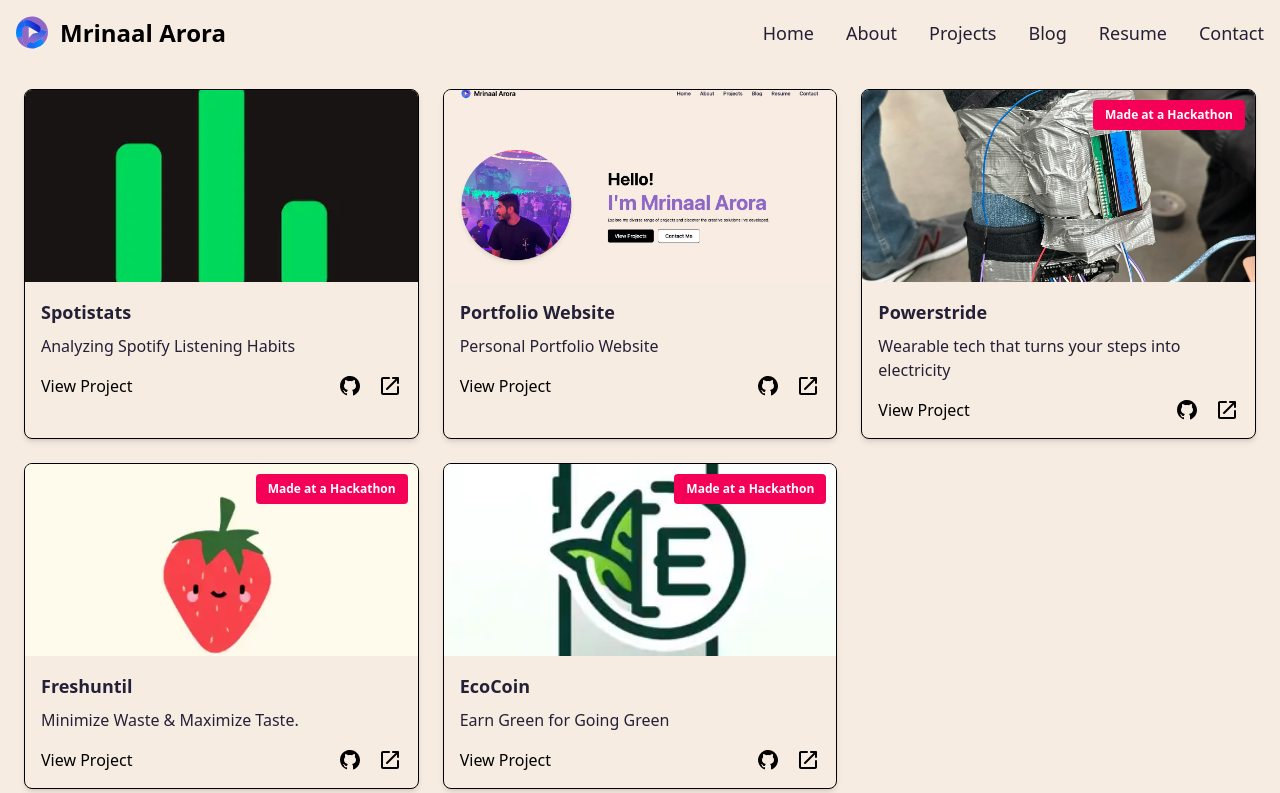
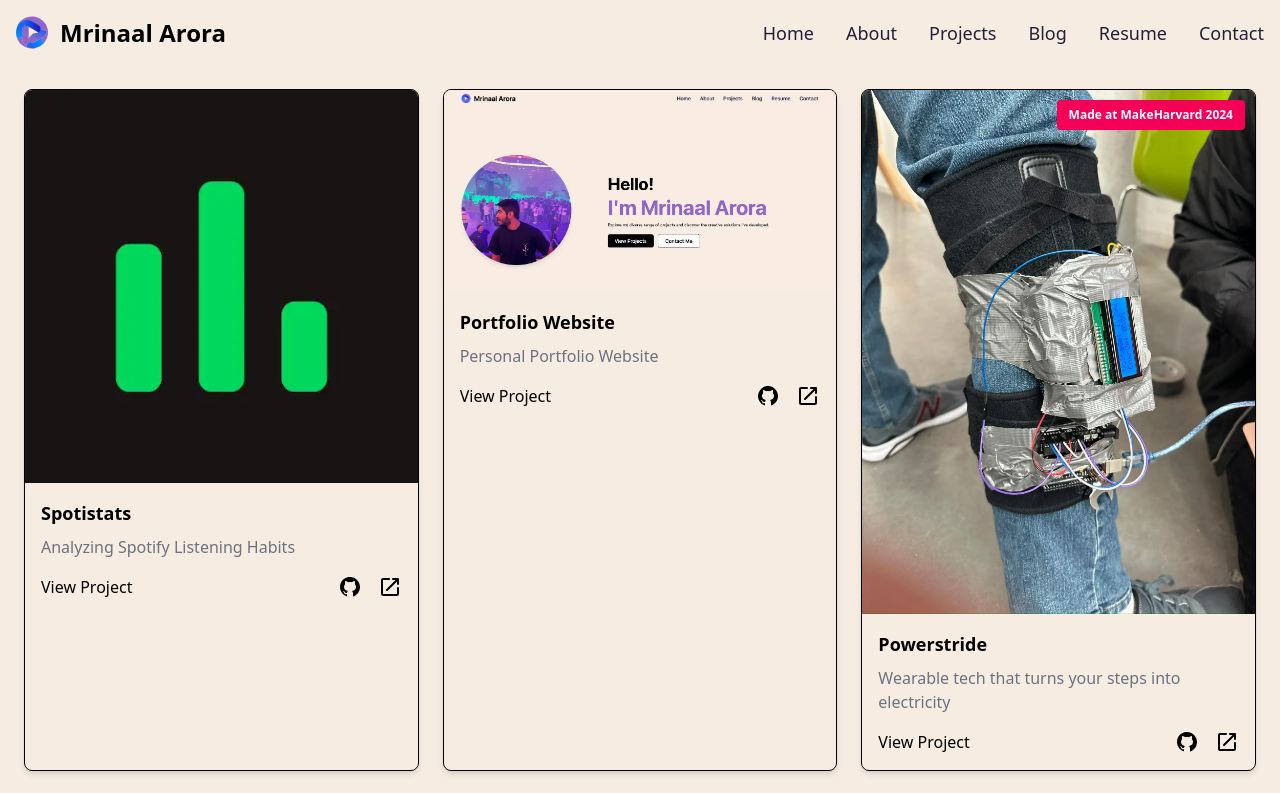
Before and after one commit to aroramrinaal/my-portfolio, a Next.js app: page /projects in a window 1280 px wide. Shown: the top 793 px of the page. Built offline with nearby package versions, Linux system fonts and the light colour scheme.

Commit message:
feat: Update ProjectCard component with lazy loading for images

```diff
--- a/src/components/ProjectCard.tsx
+++ b/src/components/ProjectCard.tsx
@@ -1,6 +1,6 @@
 import React from 'react';
 import Link from 'next/link';
-import HackathonSticker from './HackathonSticker';
+import Image from 'next/image';
 
 interface ProjectCardProps {
   title: string;
@@ -9,25 +9,48 @@ interface ProjectCardProps {
   projectUrl: string;
   githubUrl: string;
   externalLinkUrl: string;
-  isHackathonProject: boolean;
+  stickerText?: string;
 }
 
-const ProjectCard: React.FC<ProjectCardProps> = ({ title, description, imageUrl, projectUrl, githubUrl, externalLinkUrl, isHackathonProject }) => {
+const ProjectCard: React.FC<ProjectCardProps> = ({
+  title,
+  description,
+  imageUrl,
+  projectUrl,
+  githubUrl,
+  externalLinkUrl,
+  stickerText
+}) => {
   return (
     <div className="bg-linen rounded-lg overflow-hidden shadow-md border border-black relative">
-      {isHackathonProject && <HackathonSticker />}
+      {stickerText && (
+        <div className="hackathon-sticker">
+          {stickerText}
+        </div>
+      )}
       <Link href={projectUrl} className="block" prefetch={false}>
-        <img src={imageUrl} alt={title} className="w-full h-48 object-cover" />
+        <Image
+          src={imageUrl}
+          alt={title}
+          width={300}
+          height={200}
+          className="w-full h-48 object-cover"
+          layout="responsive"
+        />
       </Link>
       <div className="p-4">
         <h3 className="text-lg font-semibold mb-2">
-          <Link href={projectUrl} className="text-darkPurple" prefetch={false}>
+          <Link href={projectUrl} className="hover:text-primary-500 dark:hover:text-primary-400" prefetch={false}>
             {title}
           </Link>
         </h3>
-        <p className="text-darkPurple dark:text-gray-400 mb-4">{description}</p>
+        <p className="text-gray-500 dark:text-gray-400 mb-4">{description}</p>
         <div className="flex justify-between items-center">
-          <Link href={projectUrl} className="inline-flex items-center text-primary-500 hover:text-primary-600 dark:text-primary-400 dark:hover:text-primary-500" prefetch={false}>
+          <Link
+            href={projectUrl}
+            className="inline-flex items-center text-primary-500 hover:text-primary-600 dark:text-primary-400 dark:hover:text-primary-500"
+            prefetch={false}
+          >
             View Project
           </Link>
           <div className="flex space-x-4">
@@ -44,24 +67,4 @@ const ProjectCard: React.FC<ProjectCardProps> = ({ title, description, imageUrl,
   );
 };
 
-function ArrowRightIcon(props: React.SVGProps<SVGSVGElement>) {
-  return (
-    <svg
-      {...props}
-      xmlns="http://www.w3.org/2000/svg"
-      width="24"
-      height="24"
-      viewBox="0 0 24 24"
-      fill="none"
-      stroke="currentColor"
-      strokeWidth="2"
-      strokeLinecap="round"
-      strokeLinejoin="round"
-    >
-      <path d="M5 12h14" />
-      <path d="m12 5 7 7-7 7" />
-    </svg>
-  );
-}
-
 export default ProjectCard;
--- a/src/pages/projects.tsx
+++ b/src/pages/projects.tsx
@@ -15,7 +15,6 @@ const Projects: React.FC = () => {
             projectUrl="https://github.com/aroramrinaal/spotistats/"
             githubUrl='https://github.com/aroramrinaal/spotistats/'
             externalLinkUrl='https://aroramrinaal.vercel.app/blog/spotistats-project'
-            isHackathonProject={false}
           />
           <ProjectCard
             title="Portfolio Website"
@@ -24,7 +23,6 @@ const Projects: React.FC = () => {
             projectUrl="https://github.com/aroramrinaal/my-portfolio"
             githubUrl='https://github.com/aroramrinaal/my-portfolio'
             externalLinkUrl='https://aroramrinaal.vercel.app/'
-            isHackathonProject={false}
           />
           <ProjectCard
             title="Powerstride"
@@ -33,7 +31,7 @@ const Projects: React.FC = () => {
             projectUrl="https://devpost.com/software/powerstride"
             githubUrl='https://github.com/aroramrinaal/PowerStride'
             externalLinkUrl='https://devpost.com/software/powerstride'
-            isHackathonProject={true}
+            stickerText='Made at MakeHarvard 2024'
           />
           <ProjectCard
             title="Freshuntil"
@@ -42,7 +40,7 @@ const Projects: React.FC = () => {
             projectUrl='https://devpost.com/software/freshuntil-4ol2qy'
             githubUrl='https://github.com/mekhiHart/LAHacks-2024/'
             externalLinkUrl='https://devpost.com/software/freshuntil-4ol2qy'
-            isHackathonProject={true}
+            stickerText='Made at LA Hacks 2024'
           />
           <ProjectCard
           title='EcoCoin'
@@ -51,7 +49,7 @@ const Projects: React.FC = () => {
           projectUrl='https://devpost.com/software/ecocoin'
           githubUrl='https://github.com/aroramrinaal/EcoCoin'
           externalLinkUrl='https://devpost.com/software/ecocoin'
-          isHackathonProject={true}
+          stickerText='Made at YHacks 2024'
           />
         </section>
       </main>
```
Also changed, not shown: src/styles/globals.css (line endings or trailing spaces).
